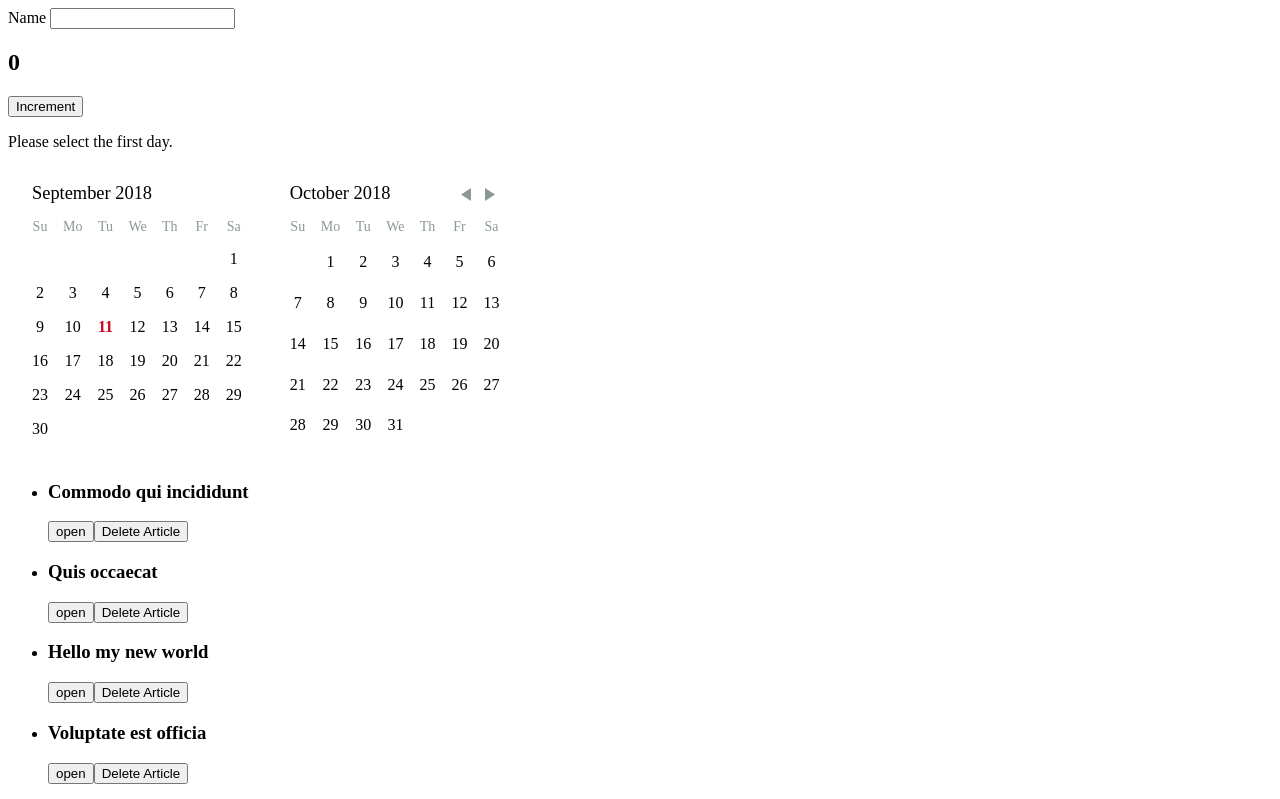
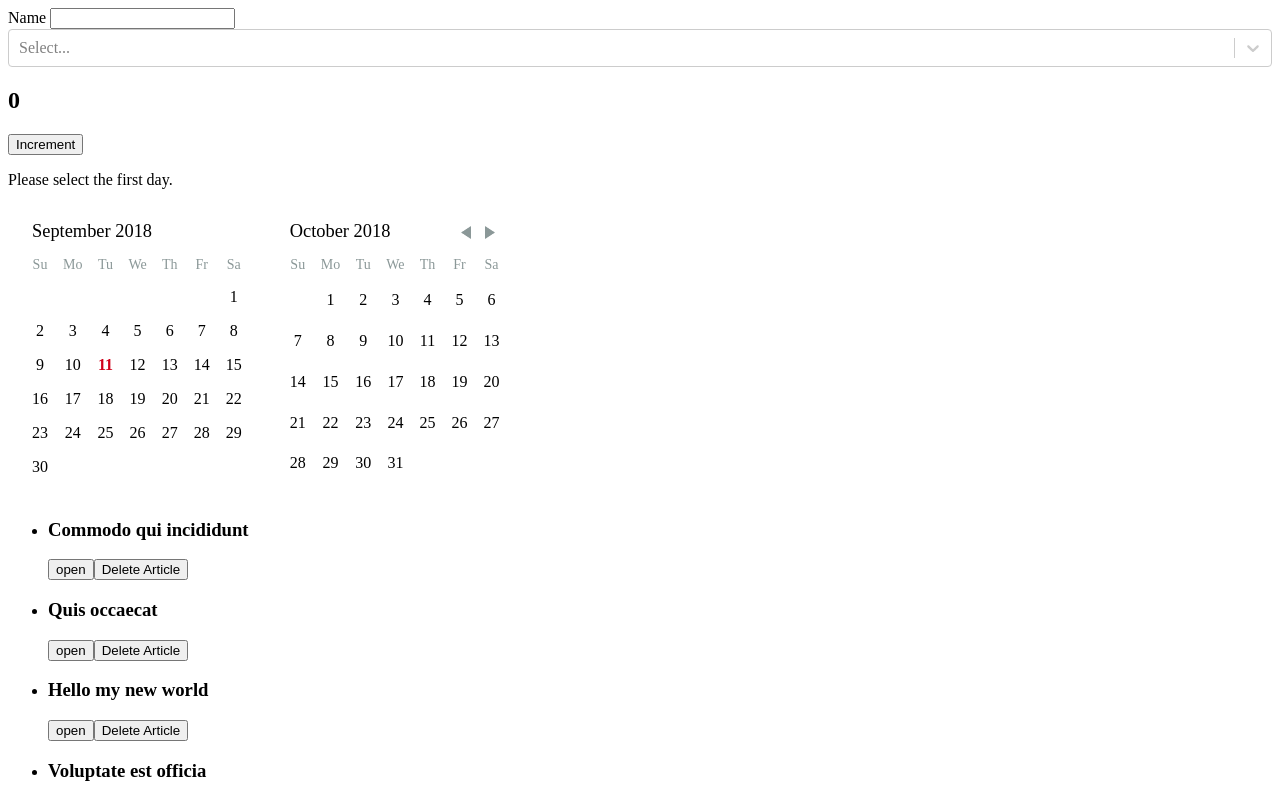
Before and after one commit to PavelZabalotny/javascript-ru, a React (Create React App) app: page / in a window 1280 px wide. Shown: the top 799 px of the page. Built offline with nearby package versions, Linux system fonts and the light colour scheme; the HTML template or start-up script is replaced by a standard one.

Commit message:
Поместил состояние react-select в стор

```diff
--- a/src/components/App.js
+++ b/src/components/App.js
@@ -15,7 +15,7 @@ class App extends React.Component {
         return (
             <React.Fragment>
                 <UserForm/>
-                {/*<ReactSelect />*/}
+                <ReactSelect />
                 <Counter/>
                 <DayPicker />
                 <ArticleList />
--- a/src/components/Counter.js
+++ b/src/components/Counter.js
@@ -1,7 +1,7 @@
 import React, {Component} from 'react';
 import PropTypes from 'prop-types';
 import {connect} from 'react-redux';
-import {increment} from '../AC'
+import {increment} from '../AC';
 
 class Counter extends Component {
     static propTypes ={
--- a/src/components/ReactSelect.js
+++ b/src/components/ReactSelect.js
@@ -1,7 +1,8 @@
 import React, {Component} from 'react';
 import Select from 'react-select';
+import {connect} from 'react-redux';
 
-export default class ReactSelect extends Component {
+class ReactSelect extends Component {
     state = {
         selectedOption: null
     };
@@ -27,3 +28,7 @@ export default class ReactSelect extends Component {
     }
     handleChange = selectedOption => this.setState({selectedOption})
 }
+
+export default connect(state => ({
+    articles: state.articles
+}))(ReactSelect);
```
